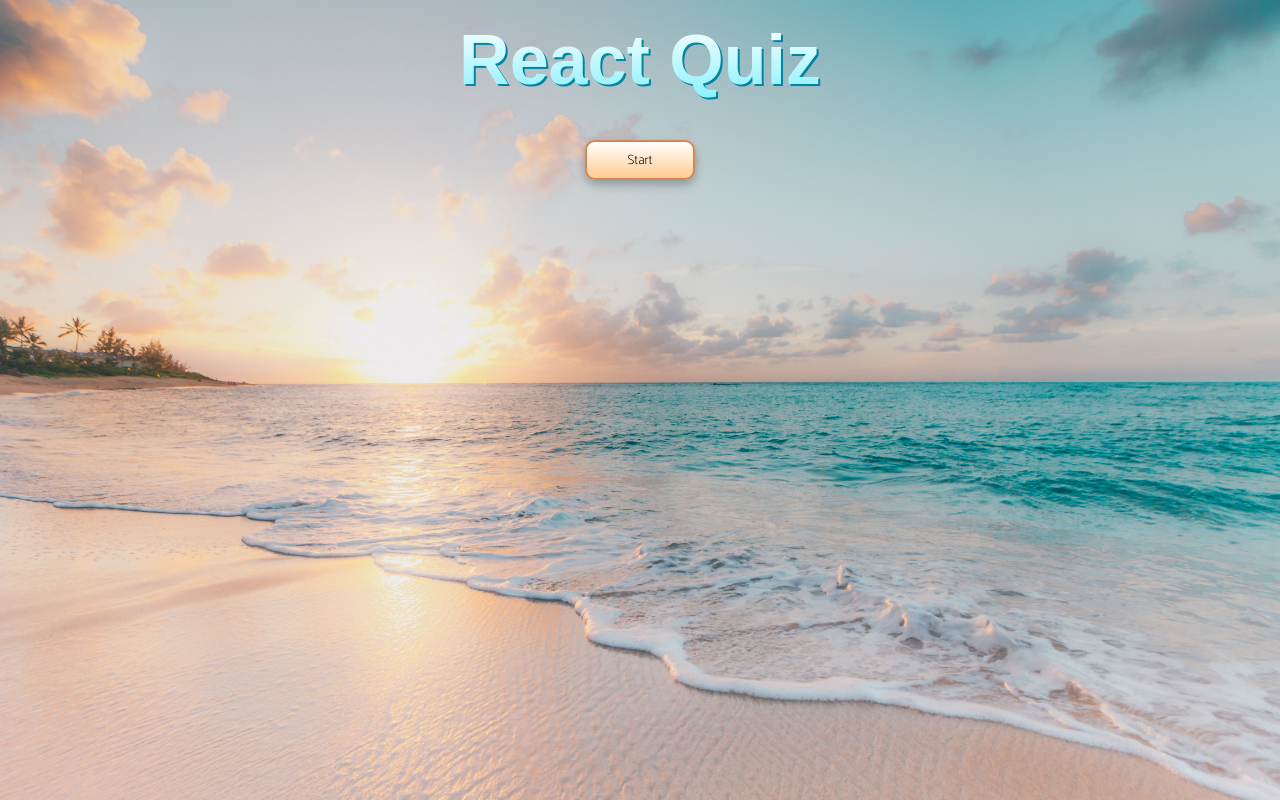
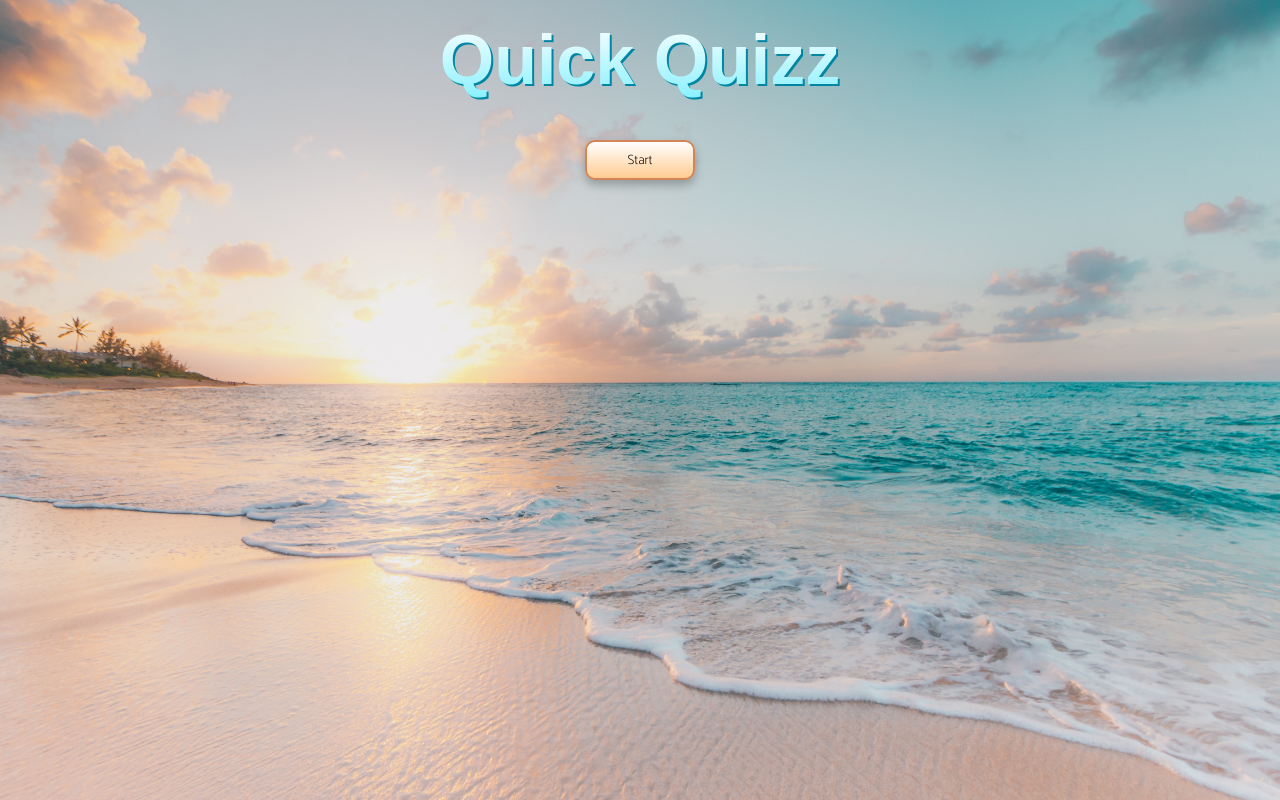
Before and after one commit to Robert-Lark/TypescriptQuizApp, a React (Create React App) app: page / in a window 1280 px wide. Built offline with nearby package versions, Linux system fonts and the light colour scheme.

Commit message:
adjusted name

```diff
--- a/src/App.tsx
+++ b/src/App.tsx
@@ -71,7 +71,7 @@ if (nextQuestion === TOTAL_QUESTIONS) {
     <>
     <GlobalStyle/>
     <Wrapper>
-      <h1>React Quiz</h1>
+      <h1>Quick Quizz</h1>
       {gameOver || userAnswers.length === TOTAL_QUESTIONS ? (
         <button className='start' onClick={startTrivia}>
 Start
```
